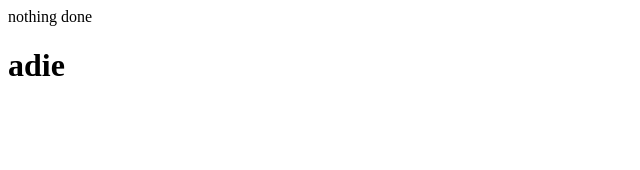
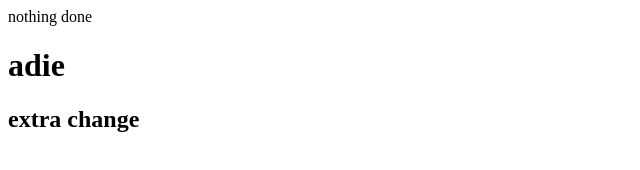
Before and after one commit to Dharmaajay2222/first, a plain HTML site: page index.html in a window 1280 px wide. Shown: the whole page, without its empty margins (0-640 px from the left). Drawn offline with Linux system fonts and the light colour scheme.

Commit message:
feat: added some important lines

```diff
--- a/index.html
+++ b/index.html
@@ -8,5 +8,8 @@
     <body>
         nothing done
         <h1>adie</h1>
+        <h2>
+            extra change
+        </h2>
     </body>
 </html>
```
